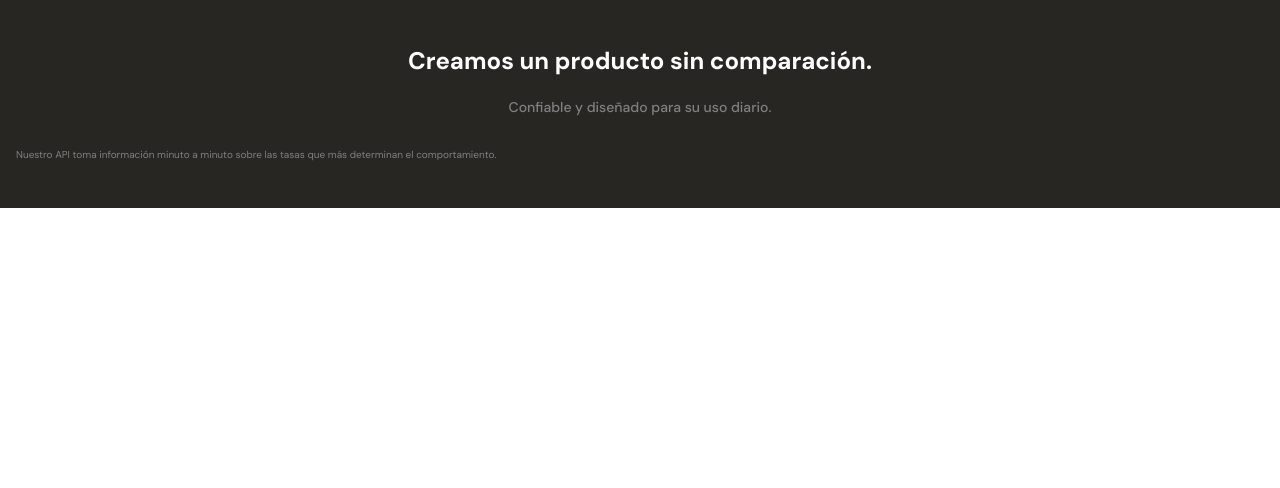
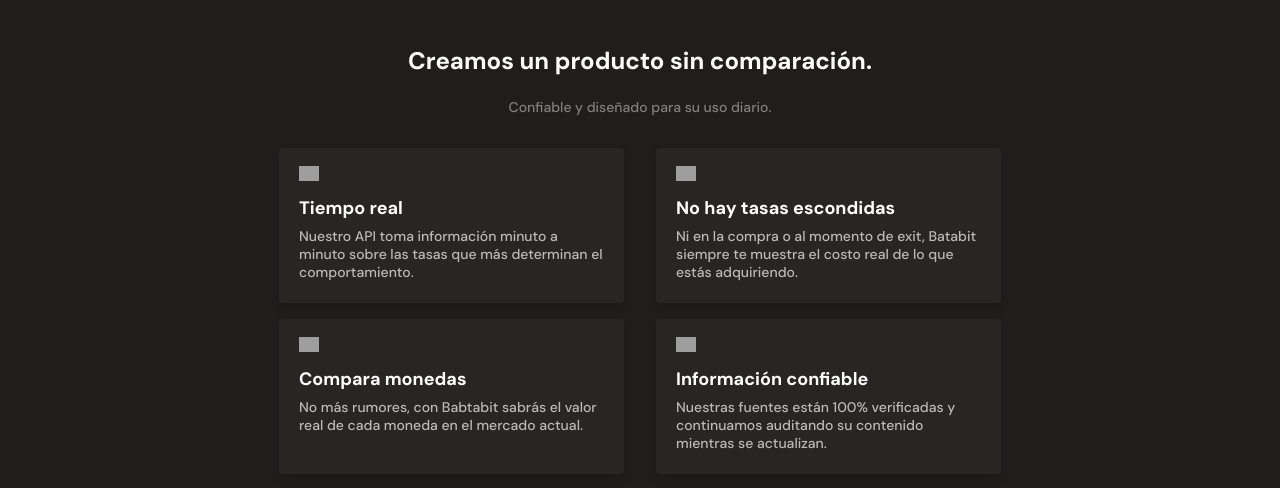
Before and after one commit to CabosManuel/batata-bit-mobile, a plain HTML site: page index.html in a window 1280 px wide. Shown: the part 1046-1534 px from the top of the page. Before the commit the page ends 1254 px from the top, so only its background shows below. Drawn offline with Linux system fonts and the light colour scheme; grey boxes are pictures that could not be loaded.

Commit message:
Add styles card of Product detail

```diff
--- a/index.html
+++ b/index.html
@@ -103,28 +103,28 @@
       <section class="product-cards__container">
 
         <article class="product-detail__card">
-          <span class="clock"></span>
-          <p class="product__card-title"Tiempo real</p>
+          <span class="icon-card clock"></span>
+          <p class="product__card-title">Tiempo real</p>
           <p class="product__card-body">Nuestro API toma información minuto a minuto sobre las tasas que más determinan el comportamiento.</p>
         </article>
 
-        <!-- <article class="product-detail__card">
-          <span class="eye"></span>
+        <article class="product-detail__card">
+          <span class="icon-card eye"></span>
           <p class="product__card-title">No hay tasas escondidas</p>
           <p class="product__card-body">Ni en la compra o al momento de exit, Batabit siempre te muestra el costo real de lo que estás adquiriendo.</p>
         </article>
 
         <article class="product-detail__card">
-          <span class="dollar"></span>
+          <span class="icon-card dollar"></span>
           <p class="product__card-title">Compara monedas</p>
           <p class="product__card-body">No más rumores, con Babtabit sabrás el valor real de cada moneda en el mercado actual.</p>
         </article>
 
         <article class="product-detail__card">
-          <span class="check"></span>
+          <span class="icon-card check"></span>
           <p class="product__card-title">Información confiable</p>
           <p class="product__card-body">Nuestras fuentes están 100% verificadas y continuamos auditando su contenido mientras se actualizan.</p>
-        </article> -->
+        </article>
 
       </section>
 
--- a/style.css
+++ b/style.css
@@ -10,8 +10,8 @@
   --soft-orange: #ffe9d5;
   --blue: #1a9af7;
   --soft-blue: #e7f5ff;
-  --warm-black: #282623;
-  --black: #201e1c;
+  --warm-black: #201e1c;
+  --black: #282623;
   --gray: #bababa;
   --off-white: #faf8f7;
   --white: #fff;
@@ -324,7 +324,7 @@ main {
   width: 100%;
   min-width: 320px;
   height: auto;
-  padding: 64px 16px 47px 16px;
+  padding: 64px 0 47px 0;
 
   position: relative;
 
@@ -371,3 +371,58 @@ main {
   font-weight: 500;
   line-height: 1.8rem;
 }
+
+.product-cards__container {
+  max-width: 754px;
+  margin: 0 auto;
+
+  display: flex;
+  justify-content: center;
+  flex-wrap: wrap;
+}
+
+.product-detail__card {
+  width: auto;
+  min-width: 288px;
+  max-width: 345px;
+
+  padding: 16px 20px 22px 20px;
+  margin: 0 16px;
+  margin-bottom: 16px;
+
+  background-color: var(--black);
+  border-radius: 4px;
+  box-shadow: 0px 4px 8px rgba(0, 0, 0, 0.16);
+}
+
+.product__card-title {
+  margin-bottom: 10px;
+
+  font-size: 1.8rem;
+  font-weight: 700;
+  line-height: 1.8rem;
+  color: var(--white);
+}
+
+.product__card-body {
+  font-size: 1.4rem;
+  font-weight: 500;
+  line-height: 1.8rem;
+  color: var(--gray)
+}
+
+.product-detail__card .icon-card {
+  display: inline-block;
+  width: 20px;
+  height: 20px;
+  margin-bottom: 12px;
+
+  background-size: contain;
+  background-position: center;
+  background-repeat: no-repeat;
+}
+
+.clock { background-image: url("https://gist.githack.com/CabosManuel/6bc69345ec5970503fce82e17725cc7a/raw/0eae9085d44ca9547c8d2c76bafa2461a04de58f/clock.svg"); }
+.eye { background-image: url("https://gist.githack.com/CabosManuel/d9dbbe6d6dda95a3382000949be85fcc/raw/a9de9bb9834823fc0c39c215b939ca64072d34c0/eye.svg"); }
+.dollar { background-image: url("https://gist.githack.com/CabosManuel/272f1e59fe68c2f04d14f8bdf7954e1b/raw/079416f521c4639a3fd76929e199dc084189c7b1/dollar-sign.svg"); }
+.check { background-image: url("https://gist.githack.com/CabosManuel/98e530278767eb38ce2ad5ded87b38d4/raw/80279194bdd2fe04c0870a2701e8855a223b6f29/check-circle.svg"); }
```
